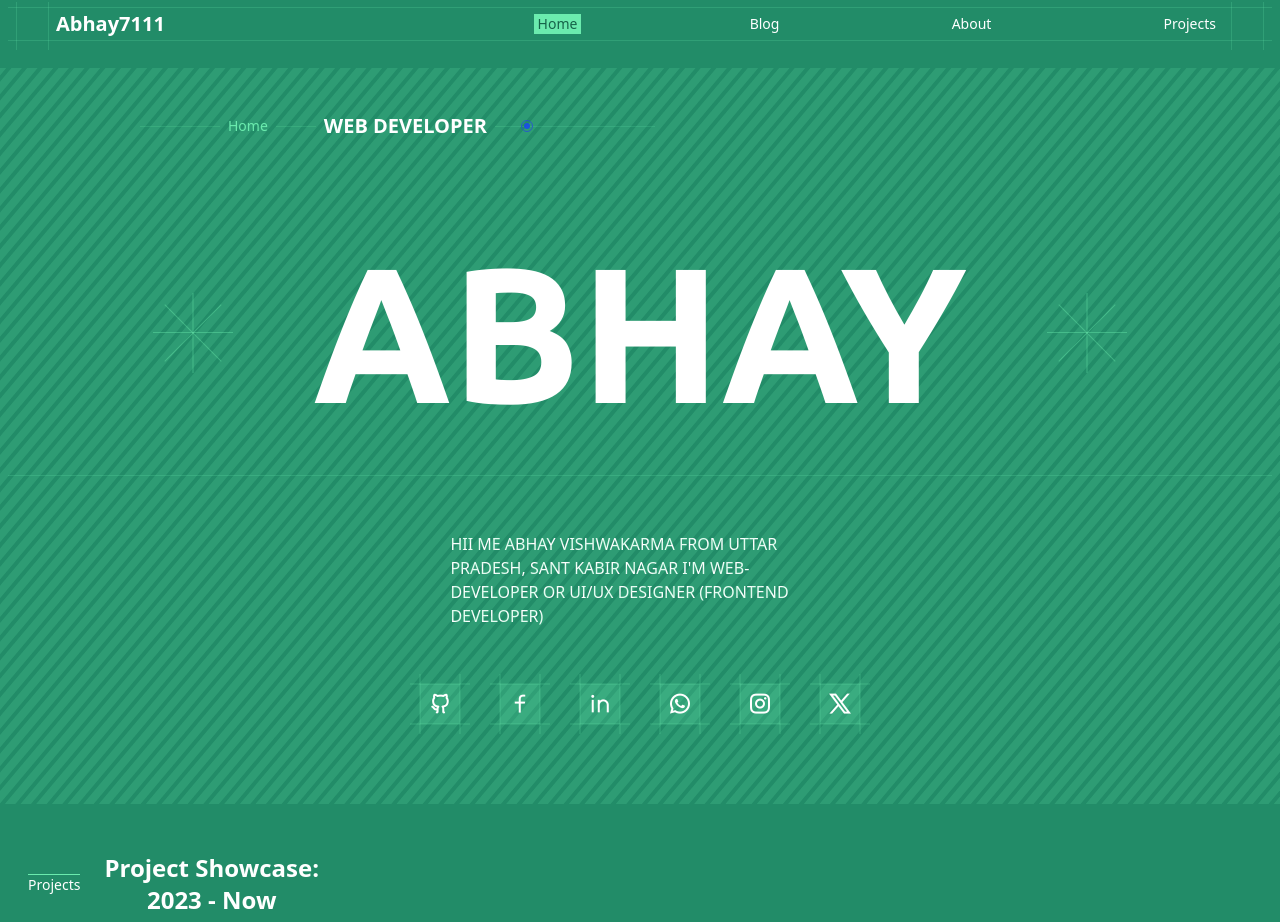
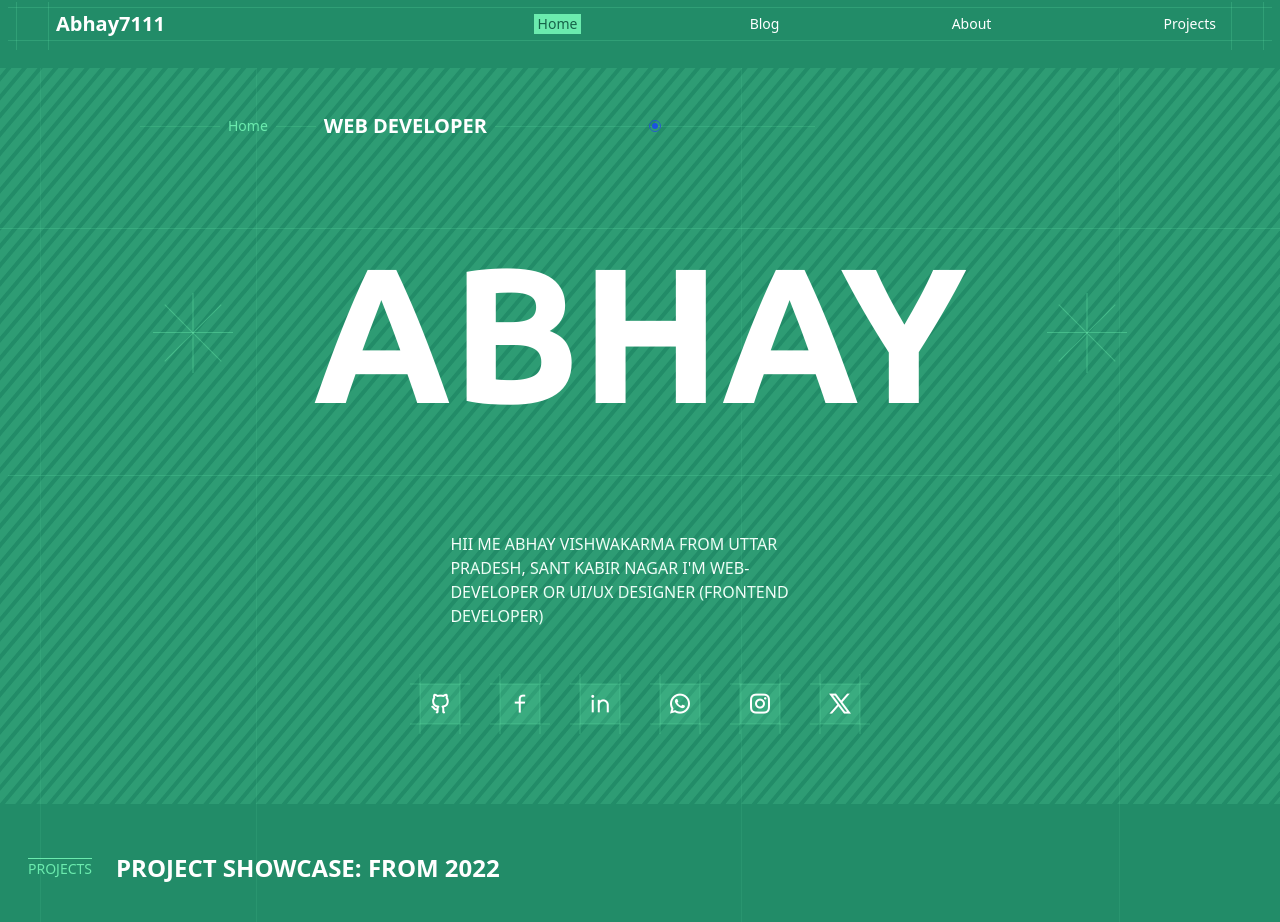
Before and after one commit to Abhay7111/Portfolio-react, a React (Vite) app: page / in a window 1280 px wide. Shown: the top 922 px of the page. Built offline with nearby package versions, Linux system fonts and the light colour scheme; a web font is replaced by a local one.

Commit message:
creating portfolio

```diff
--- a/src/Pages/Home.jsx
+++ b/src/Pages/Home.jsx
@@ -8,6 +8,10 @@
 function Home() {
   return (
     <div className='w-full h-fit relative  text-white'>
+          <span className='w-[1px] h-full bg-[#6BEBAE]/10 absolute top-0 left-40 md:left-10'></span>
+          <span className='w-[1px] h-full bg-[#6BEBAE]/10 absolute top-0 left-20 md:left-[20%]'></span>
+          <span className='w-[1px] h-full bg-[#6BEBAE]/10 absolute top-0 right-28 md:right-40'></span>
+          <span className='w-[1px] h-full bg-[#6BEBAE]/10 absolute top-0 right-40 md:right-[42%]'></span>
           <div className='z-10 relative mt-5 pt-10 pb-20 px-2 overflow-x-hidden'>
                <div className='z-0 w-full opacity-60 h-full bg-transparent absolute top-0 left-0'><Maxdiv/></div>
                     <div className='h-20 flex-col relative items-start justify-start p-1'>
@@ -19,16 +23,17 @@
                               <p className='text-sm text-[#6BEBAE] font-medium'> Home</p>
                               <span className='w-10 h-[1px] bg-[#6BEBAE]/20 relative opacity-90'></span>
                               <p className='font-semibold uppercase text-white text-nowrap text-xl'>Web developer</p>
-                              <span className='w-full md:w-40 h-[1px] bg-[#6BEBAE]/20 relative opacity-90'>
+                              <span className='w-full md:w-80 h-[1px] bg-[#6BEBAE]/20 relative opacity-90'>
                                    <span className='absolute top-1/2 left-[10%] md:hidden -translate-x-1/2 -translate-y-1/2 size-[6px] bg-[#6BEBAE] rounded-full'></span>
-                                   <span className='absolute top-1/2 left-[30%] md:left-[20%] -translate-x-1/2 -translate-y-1/2 size-[6px] bg-[#1a4beb] rounded-full'></span>
-                                   <span className='absolute top-1/2 left-[30%] md:left-[20%] -translate-x-1/2 -translate-y-1/2 size-[12px] bg-transparent border border-[#2654d1] rounded-full'></span>
+                                   <span className='absolute top-1/2 left-[30%] md:left-[50%] -translate-x-1/2 -translate-y-1/2 size-[6px] bg-[#1a4beb] rounded-full'></span>
+                                   <span className='absolute top-1/2 left-[30%] md:left-[50%] -translate-x-1/2 -translate-y-1/2 size-[12px] bg-transparent border border-[#2654d1] rounded-full'></span>
                                    <span className='absolute top-1/2 left-[30%] md:hidden -translate-x-1/2 -translate-y-1/2 size-[12px] bg-transparent border border-[#2654d1] rounded-full'></span>
                                    <span className='absolute top-1/2 left-[50%] md:hidden -translate-x-1/2 -translate-y-1/2 size-[6px] bg-[#6BEBAE] rounded-full'></span>
                                    <span className='absolute top-1/2 left-[70%] md:hidden -translate-x-1/2 -translate-y-1/2 size-[6px] bg-[#6BEBAE] rounded-full'></span>
                               </span>
                          </div>
                     </div>
+                    <span className='w-full h-[1px] bg-[#6BEBAE]/20 absolute top-40 right-0 hidden md:block'></span>
                     <h1 className='text-[8rem] sm:text-[9rem] md:text-[12rem] ubuntu-bold uppercase w-full text-center relative flex items-center justify-center md:gap-3 lg:gap-20'>
                          <span className='w-full h-full -z-10 absolute top-0 left-0 md:hidden'><Borderoutlines/></span>
                     <span className='-z-10 hidden md:block w-20 h-[1px] bg-[#6BEBAE]/40 relative animate-ping'>
@@ -52,14 +57,13 @@
           <div className='w-full h-96 py-10 px-3  '>
                <div className='relative w-full h-fit'>
                     <div className='w-full h-fit p-2 mb-8 flex items-center justify-start'>
-                         <span className='border-t border-[#6BEBAE] text-sm font-medium mx-2'>Projects</span>
-                         <span className='text-2xl font-semibold px-4 text-center'>
-                              Project Showcase:
-                              <br />
-                              2023 - Now
+                         <span className='border-t border-[#6BEBAE] text-[#6BEBAE] uppercase text-sm font-medium mx-2'>Projects</span>
+                         <span className='text-2xl font-semibold px-4 text-center uppercase'>
+                              Project Showcase: from 2022
                          </span>
                     </div>
-                    <div className='w-full overflow-x-auto flex items-center justify-start overflow-y-hidden py-3'>
+                    <div className='w-full flex items-center justify-center'>
+                         <div className='w-full md:w-[50%] overflow-x-auto flex items-center justify-start overflow-y-hidden py-3'>
                               <div className='relative w-fit max-w- px-5 flex items-center justify-start gap-14 md:gap-32'>
                                    <div className=' size-20 md:size-32 bg-[#6BEBAE]/10 relative flex items-center justify-center'><OuterBorder/><NavLink to={``} target='_blank' className={`relative w-full h-full flex items-center justify-center hover:bg-[#6BEBAE]/20 transition-all text-sm`}>Ledtvexpert</NavLink></div>
                                    <div className=' size-20 md:size-32 bg-[#6BEBAE]/10 relative flex items-center justify-center'><OuterBorder/><NavLink to={``} target='_blank' className={`relative w-full h-full flex items-center justify-center hover:bg-[#6BEBAE]/20 transition-all text-sm`}>Sportify</NavLink></div>
@@ -71,6 +75,18 @@
                     </div>
                </div>
           </div>
+          <div className='w-full h-60 flex items-start flex-col gap-3'>
+                    <span className='px-2 ml-3 flex items-center justify-start gap-3'>
+                         <span className='text-sm font-medium uppercase border-t border-[#6BEBAE]/80 text-[#6BEBAE]'>Started</span>
+                         <span className='w-13 h-[1px] bg-[#6BEBAE]/30'></span>
+                         <h3 className='text-2xl font-semibold uppercase'>from 2023 to Now</h3>
+                    </span>
+               <div className='w-96 h-40 ml-4 relative overflow-hidden'>
+                    <div className='w-full h-full bg-transparent opacity-95 absolute z-20'><img src="https://i.pinimg.com/736x/40/77/f9/4077f948ebe9e1ac6f150af10ea765f3.jpg" /></div>
+                    <Maxdiv/>
+               </div>
+          </div>
+    </div>
   )
 }
 
```
Lines whose indentation alone changed are shown as unchanged.
